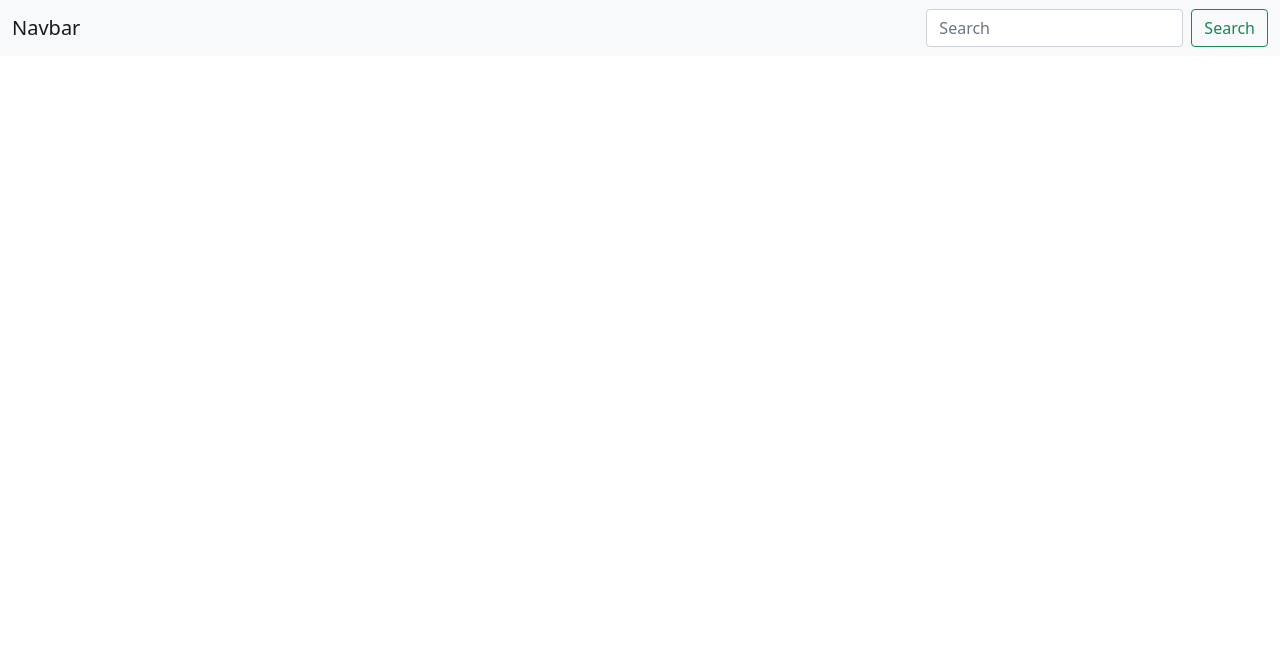
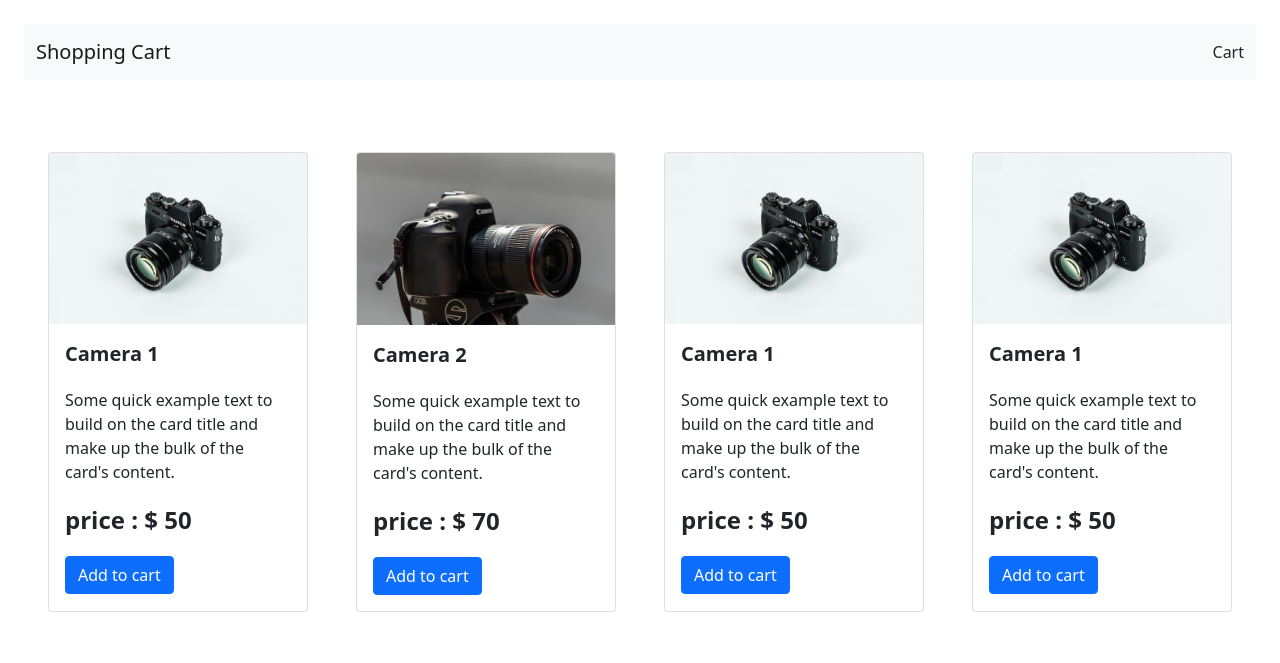
Before and after one commit to rakibaakter/shopping-cart, a plain HTML site: page index.html in a window 1280 px wide. Drawn offline with nearby package versions, Linux system fonts and the light colour scheme.

Commit message:
some product added

```diff
--- a/index.html
+++ b/index.html
@@ -6,27 +6,75 @@
     <meta name="viewport" content="width=device-width, initial-scale=1.0">
     <title>Add-to-cart</title>
 
-    <!-- bootstrap js link -->
+    <!-- tailwind css -->
+    <script src="https://cdn.tailwindcss.com"></script>
+    <!-- bootstrap css link -->
     <link href="https://cdn.jsdelivr.net/npm/bootstrap@5.0.2/dist/css/bootstrap.min.css" rel="stylesheet"
         integrity="sha384-EVSTQN3/azprG1Anm3QDgpJLIm9Nao0Yz1ztcQTwFspd3yD65VohhpuuCOmLASjC" crossorigin="anonymous">
 </head>
 
-<body>
+<body >
     <!-- header section -->
-    <header>
+    <header class="p-4 md:p-10 lg:p-20">
         <!-- nav bar -->
         <nav class="navbar navbar-light bg-light">
             <div class="container-fluid">
-              <a class="navbar-brand">Navbar</a>
-              <form class="d-flex">
+              <a class="navbar-brand">Shopping Cart</a>
+              <div class="d-flex">
+                <button>Cart</button>
+              </div>
+              <!-- <form class="d-flex">
                 <input class="form-control me-2" type="search" placeholder="Search" aria-label="Search">
                 <button class="btn btn-outline-success" type="submit">Search</button>
-              </form>
+              </form> -->
             </div>
           </nav>
     </header>
     <!-- main section -->
-
+    <main class="p-5 md:p-10 lg:p-20">
+        <div class="grid grid-cols-1 md:grid-cols-4 gap-5">
+            <!-- product 1 -->
+            <div class="card">
+                <img src="./assets/product1.jpg" class="card-img-top" alt="...">
+                <div class="card-body space-y-5">
+                  <h5 class="card-title text-xl font-semibold">Camera 1</h5>
+                  <p class="card-text">Some quick example text to build on the card title and make up the bulk of the card's content.</p>
+                  <h2 class="text-2xl font-bold">price : $ 50</h2>
+                  <a href="#" class="btn btn-primary hover:bg-slate-400">Add to cart</a>
+                </div>
+              </div>
+            <!-- product 2 -->
+            <div class="card">
+                <img src="./assets/product2.jpg" class="card-img-top" alt="...">
+                <div class="card-body space-y-5">
+                  <h5 class="card-title text-xl font-semibold">Camera 2</h5>
+                  <p class="card-text">Some quick example text to build on the card title and make up the bulk of the card's content.</p>
+                  <h2 class="text-2xl font-bold">price : $ 70</h2>
+                  <a href="#" class="btn btn-primary hover:bg-slate-400">Add to cart</a>
+                </div>
+              </div>
+            <!-- product 3 -->
+            <div class="card">
+                <img src="./assets/product1.jpg" class="card-img-top" alt="...">
+                <div class="card-body space-y-5">
+                  <h5 class="card-title text-xl font-semibold">Camera 1</h5>
+                  <p class="card-text">Some quick example text to build on the card title and make up the bulk of the card's content.</p>
+                  <h2 class="text-2xl font-bold">price : $ 50</h2>
+                  <a href="#" class="btn btn-primary hover:bg-slate-400">Add to cart</a>
+                </div>
+              </div>
+              <!-- product 4 -->
+            <div class="card">
+                <img src="./assets/product1.jpg" class="card-img-top" alt="...">
+                <div class="card-body space-y-5">
+                  <h5 class="card-title text-xl font-semibold">Camera 1</h5>
+                  <p class="card-text">Some quick example text to build on the card title and make up the bulk of the card's content.</p>
+                  <h2 class="text-2xl font-bold">price : $ 50</h2>
+                  <a href="#" class="btn btn-primary hover:bg-slate-400">Add to cart</a>
+                </div>
+              </div>
+        </div>
+    </main>
 
     <!-- bootstrap js link -->
     <script src="https://cdn.jsdelivr.net/npm/@popperjs/core@2.9.2/dist/umd/popper.min.js"
--- /dev/null
+++ b/tailwind.config.js
@@ -0,0 +1,8 @@
+/** @type {import('tailwindcss').Config} */
+module.exports = {
+    content: ["./src/**/*.{html,js}"],
+    theme: {
+      extend: {},
+    },
+    plugins: [],
+  }
```
Also changed, not shown: assets/product1.jpg (added), assets/product2.jpg (added), assets/product4.jpg (added), 1 other file.
